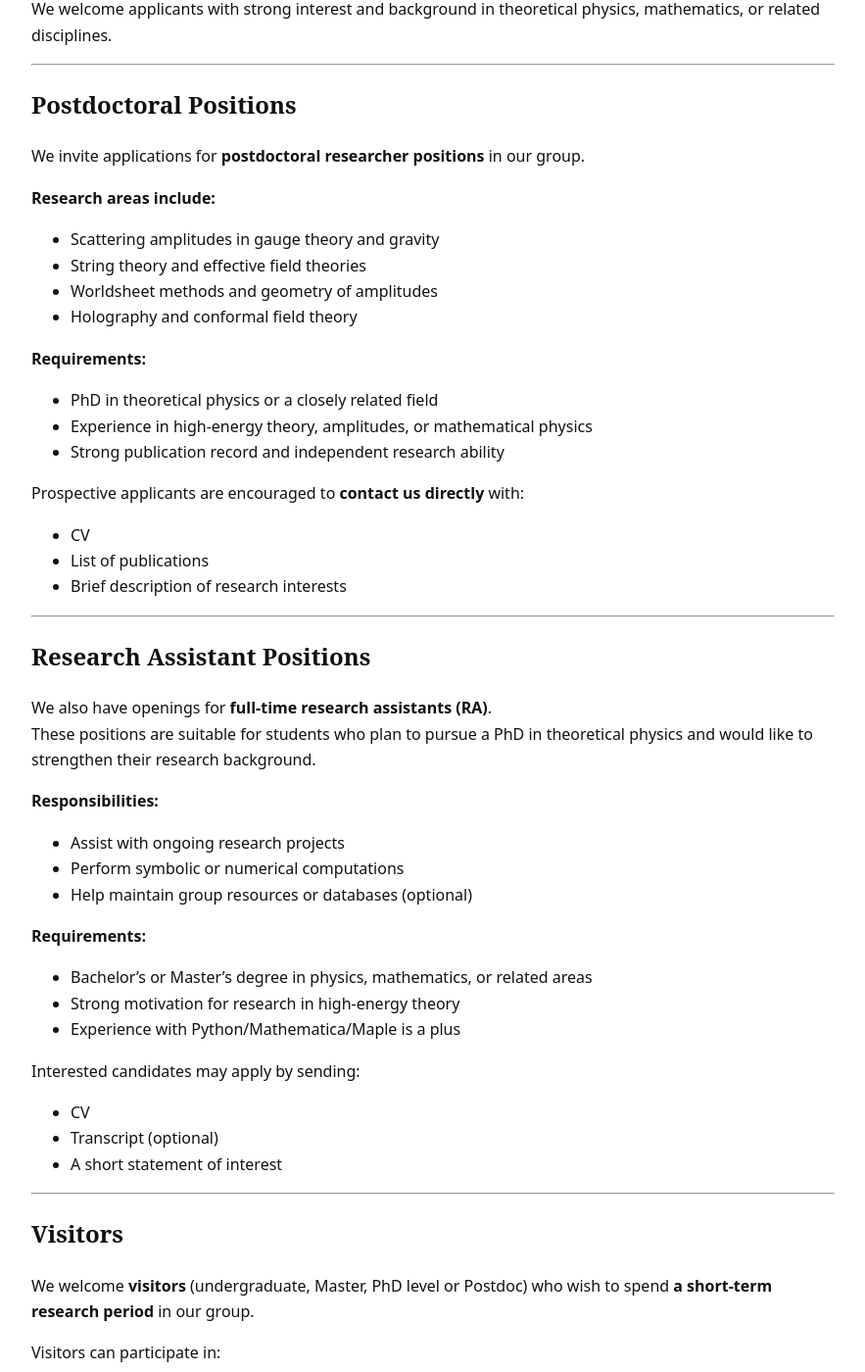
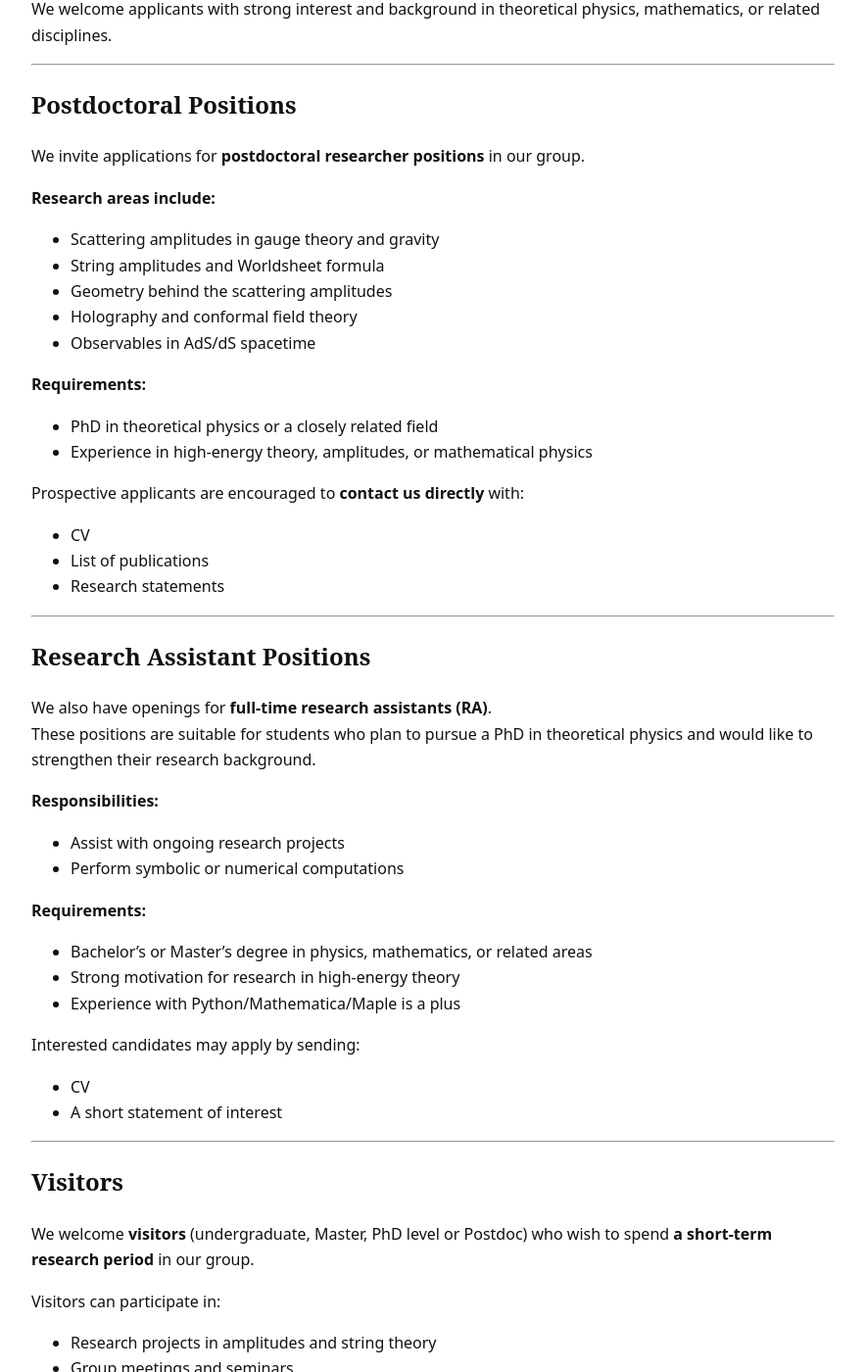
Before and after one commit to QuantumQ1/quantumq1.github.io, a Jekyll site: the page built from opportunities.md, in a window 1280 px wide and 1400 px high, scrolled down 450 px. Shown: the whole window at 98% size, without its empty margins (198-1081 px from the left). Built offline with Jekyll 4.4.1, drawn with Linux system fonts in a browser that asks for light colours.

Commit message:
Update opportunities.md

```diff
--- a/opportunities.md
+++ b/opportunities.md
@@ -17,19 +17,19 @@ We invite applications for **postdoctoral researcher positions** in our group.
 
 **Research areas include:**
 - Scattering amplitudes in gauge theory and gravity
-- String theory and effective field theories
-- Worldsheet methods and geometry of amplitudes
+- String amplitudes and Worldsheet formula
+- Geometry behind the scattering amplitudes
 - Holography and conformal field theory
+- Observables in AdS/dS spacetime
 
 **Requirements:**
 - PhD in theoretical physics or a closely related field
 - Experience in high-energy theory, amplitudes, or mathematical physics
-- Strong publication record and independent research ability
 
 Prospective applicants are encouraged to **contact us directly** with:
 - CV
 - List of publications
-- Brief description of research interests
+- Research statements
 
 ---
 
@@ -41,7 +41,6 @@ These positions are suitable for students who plan to pursue a PhD in theoretica
 **Responsibilities:**
 - Assist with ongoing research projects
 - Perform symbolic or numerical computations
-- Help maintain group resources or databases (optional)
 
 **Requirements:**
 - Bachelor’s or Master’s degree in physics, mathematics, or related areas
@@ -50,7 +49,6 @@ These positions are suitable for students who plan to pursue a PhD in theoretica
 
 Interested candidates may apply by sending:
 - CV
-- Transcript (optional)
 - A short statement of interest
 
 ---
```
